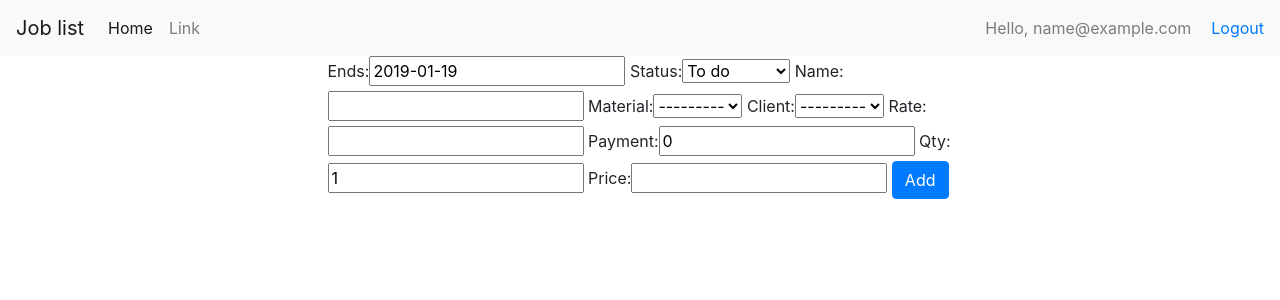
After one commit to lik3l/jobs-list, a Django app: page /add-job/ in a window 1280 px wide. The commit adds this page. Shown: the top 300 px of the page. Run offline with Django 3.2, Linux system fonts and the light colour scheme; the visitor is signed in with stand-in values (Sample User, id 1); data that the repository does not hold is empty; some libraries are stand-ins or nearby versions.

```diff
--- a/core/views.py
+++ b/core/views.py
@@ -1,14 +1,21 @@
-from django.contrib.auth import authenticate, login
+from django.contrib.auth import authenticate, login, logout
+from django.contrib.auth.decorators import login_required
 from django.shortcuts import render, redirect
+from django.urls import reverse
 
+from jobs.forms import JobForm
+from jobs.models import Job
 from .forms import LoginForm
 
 
 def index(request):
     context = dict()
 
-    context['login_form'] = LoginForm()
+    if not request.user.is_authenticated:
+        return redirect(reverse('login'))
+
     context['user'] = request.user
+    context['jobs_list'] = Job.objects.all()
 
     return render(
         request,
@@ -27,7 +34,7 @@ def login_view(request):
             user = authenticate(request, email=cd['email'], password=cd['password'])
             if user is not None:
                 login(request, user)
-                return redirect('index')
+                return redirect(reverse('index'))
         login_form.fields['email'].widget.attrs['class'] = 'form-control is-invalid'
 
     return render(
@@ -38,3 +45,24 @@ def login_view(request):
             "errors": errors,
         }
     )
+
+
+def logout_view(request):
+    logout(request)
+    return redirect(reverse('index'))
+
+
+@login_required
+def create_job(request):
+    job_form = JobForm()
+    job_form.fields['worker'].initial = request.user
+    if request.method == 'POST':
+        job_form = JobForm(request.POST)
+        if job_form.is_valid():
+            job_form.save()
+            return redirect(reverse('index'))
+    return render(
+        request,
+        'core/create_job.html',
+        {'job_form': job_form, 'user': request.user}
+    )
--- a/job_list/urls.py
+++ b/job_list/urls.py
@@ -20,4 +20,6 @@ from core import views as core_views
 urlpatterns = [
     path('', core_views.index, name='index'),
     path('login/', core_views.login_view, name='login'),
+    path('logout/', core_views.logout_view, name='logout'),
+    path('add-job/', core_views.create_job, name='add_job')
 ]
--- /dev/null
+++ b/jobs/forms.py
@@ -0,0 +1,15 @@
+from django import forms
+from django.contrib.auth import get_user_model
+
+from .models import Job
+
+
+User = get_user_model()
+
+
+class JobForm(forms.ModelForm):
+    worker = forms.ModelChoiceField(queryset=User.objects.all(), widget=forms.HiddenInput())
+
+    class Meta:
+        model = Job
+        fields = '__all__'
--- a/jobs/models.py
+++ b/jobs/models.py
@@ -1,9 +1,9 @@
 from django.db import models
+from django.utils import timezone
 
 
 class Company(models.Model):
     name = models.CharField(max_length=100)
-    price = models.FloatField()
 
     def __str__(self):
         return self.name
@@ -11,6 +11,31 @@ class Company(models.Model):
 
 class Material(models.Model):
     name = models.CharField(max_length=100)
+
+    def __str__(self):
+        return self.name
+
+
+class Job(models.Model):
+    TODO = 0
+    IN_WORK = 1
+    DONE = 2
+    STATUSES = (
+        (TODO, 'To do'),
+        (IN_WORK, 'In progress'),
+        (DONE, 'Done'),
+    )
+
+    created = models.DateTimeField(auto_now_add=True)
+    ends = models.DateField(default=timezone.now)
+    status = models.IntegerField(choices=STATUSES, default=TODO)
+    name = models.CharField(max_length=255)
+    material = models.ForeignKey(Material, on_delete=models.PROTECT)
+    client = models.ForeignKey(Company, on_delete=models.PROTECT)
+    worker = models.ForeignKey('core.User', on_delete=models.PROTECT)
+    rate = models.FloatField()
+    payment = models.FloatField(default=0)
+    qty = models.IntegerField(default=1)
     price = models.FloatField()
 
     def __str__(self):
--- a/templates/base.html
+++ b/templates/base.html
@@ -12,6 +12,36 @@
     {% endblock %}
 </head>
 <body>
+    <header>
+        {% block header %}
+            <nav class="navbar navbar-expand-lg navbar-light bg-light">
+                <a class="navbar-brand" href="/">Job list</a>
+
+                <button class="navbar-toggler" type="button" data-toggle="collapse"
+                        data-target="#navbarSupportedContent" aria-controls="navbarSupportedContent"
+                        aria-expanded="false" aria-label="Toggle navigation">
+                    <span class="navbar-toggler-icon"></span>
+                </button>
+
+                <div class="collapse navbar-collapse" id="navbarSupportedContent">
+                    <ul class="navbar-nav mr-auto">
+                        <li class="nav-item active">
+                            <a class="nav-link" href="#">Home <span class="sr-only">(current)</span></a>
+                        </li>
+                        <li class="nav-item">
+                            <a class="nav-link" href="#">Link</a>
+                        </li>
+                    </ul>
+                    {% if user.is_authenticated %}
+                        <span class="navbar-text" style="padding-right: 20px">Hello, {{ user.email }}</span>
+                        <a href="/logout/" class="navbar-link">Logout</a>
+                    {% else %}
+                        <a href="/login/" class="navbar-link">Login</a>
+                    {% endif %}
+                </div>
+            </nav>
+        {% endblock %}
+    </header>
     {% block content %}
     {% endblock %}
 
--- /dev/null
+++ b/templates/core/create_job.html
@@ -0,0 +1,15 @@
+{% extends 'base.html' %}
+
+{% block content %}
+    <div class="content">
+        <div class="row justify-content-center">
+            <div class="col-6">
+                <form action="." method="post">
+                    {% csrf_token %}
+                    {{ job_form }}
+                    <button class="btn btn-primary" type="submit">Add</button>
+                </form>
+            </div>
+        </div>
+    </div>
+{% endblock %}
```
Also changed, not shown: templates/core/index.html (+32 -9 lines), jobs/migrations/0002_auto_20190119_1522.py (added).
